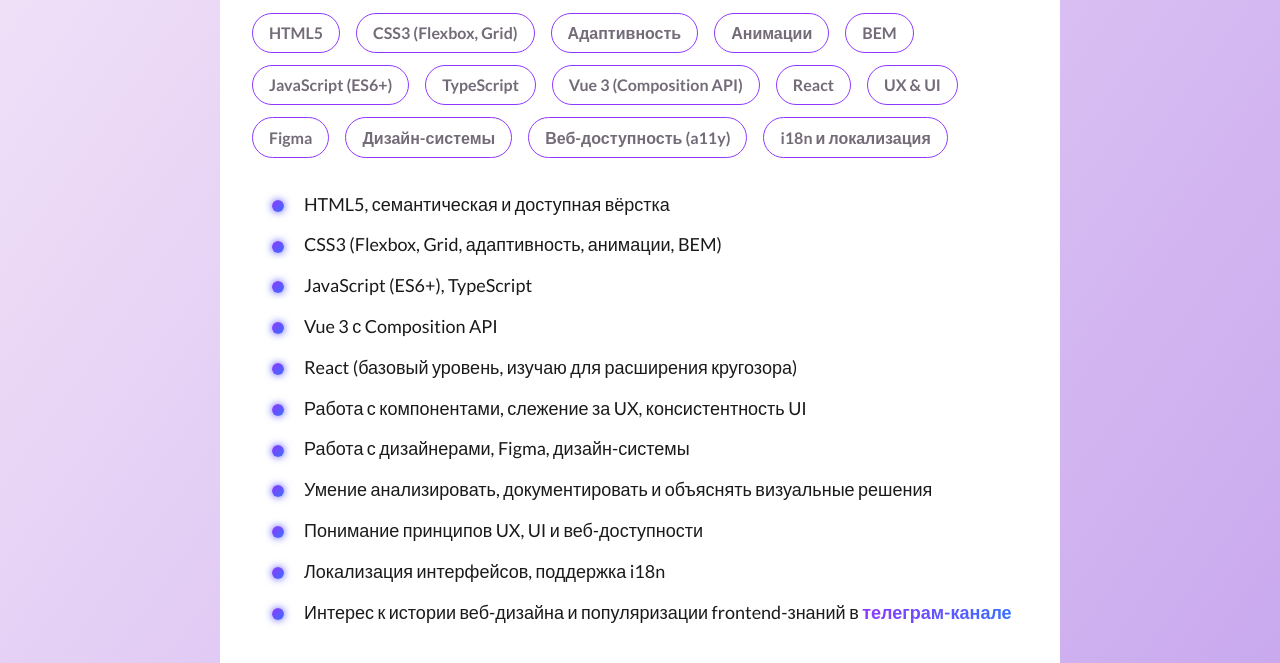
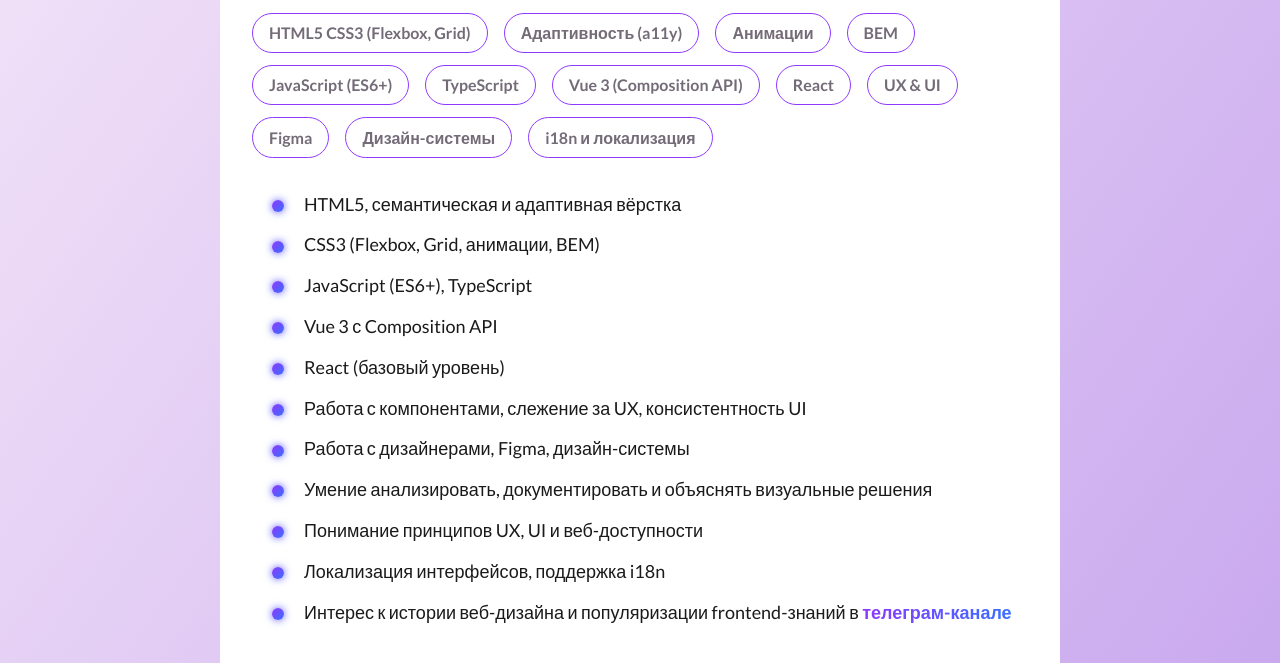
Before and after one commit to Remilee/remilee-landing, a plain HTML site: page index.html in a window 1280 px wide. Shown: the part 725-1388 px from the top of the page. Drawn offline with Linux system fonts and the light colour scheme; a script that the page names is missing.

Commit message:
fix: content

```diff
--- a/index.html
+++ b/index.html
@@ -14,7 +14,7 @@
 </head>
 <body>
 <header>
-  <h1>Привет, я Екатерина</h1>
+  <h1>Привет, я Катя</h1>
   <img src="src/photo.jpg" alt="photo" width="175" class="photo" />
   <h2>Frontend-разработчик, UI-энтузиаст, исследователь интерфейсов</h2>
 </header>
@@ -28,9 +28,8 @@
   <section aria-labelledby="skills">
     <h2 id="skills">Навыки</h2>
     <ul class="skills-tags" role="list">
-      <li class="skill-tag">HTML5</li>
-      <li class="skill-tag">CSS3 (Flexbox, Grid)</li>
-      <li class="skill-tag">Адаптивность</li>
+      <li class="skill-tag">HTML5 CSS3 (Flexbox, Grid)</li>
+      <li class="skill-tag">Адаптивность (a11y)</li>
       <li class="skill-tag">Анимации</li>
       <li class="skill-tag">BEM</li>
       <li class="skill-tag">JavaScript (ES6+)</li>
@@ -40,15 +39,14 @@
       <li class="skill-tag">UX &amp; UI</li>
       <li class="skill-tag">Figma</li>
       <li class="skill-tag">Дизайн-системы</li>
-      <li class="skill-tag">Веб-доступность (a11y)</li>
       <li class="skill-tag">i18n и локализация</li>
     </ul>
     <ul class="skills-list" role="list">
-      <li>HTML5, семантическая и доступная вёрстка</li>
-      <li>CSS3 (Flexbox, Grid, адаптивность, анимации, BEM)</li>
+      <li>HTML5, семантическая и адаптивная вёрстка</li>
+      <li>CSS3 (Flexbox, Grid, анимации, BEM)</li>
       <li>JavaScript (ES6+), TypeScript</li>
       <li>Vue 3 с Composition API</li>
-      <li>React (базовый уровень, изучаю для расширения кругозора)</li>
+      <li>React (базовый уровень)</li>
       <li>Работа с компонентами, слежение за UX, консистентность UI</li>
       <li>Работа с дизайнерами, Figma, дизайн-системы</li>
       <li>Умение анализировать, документировать и объяснять визуальные решения</li>
```
